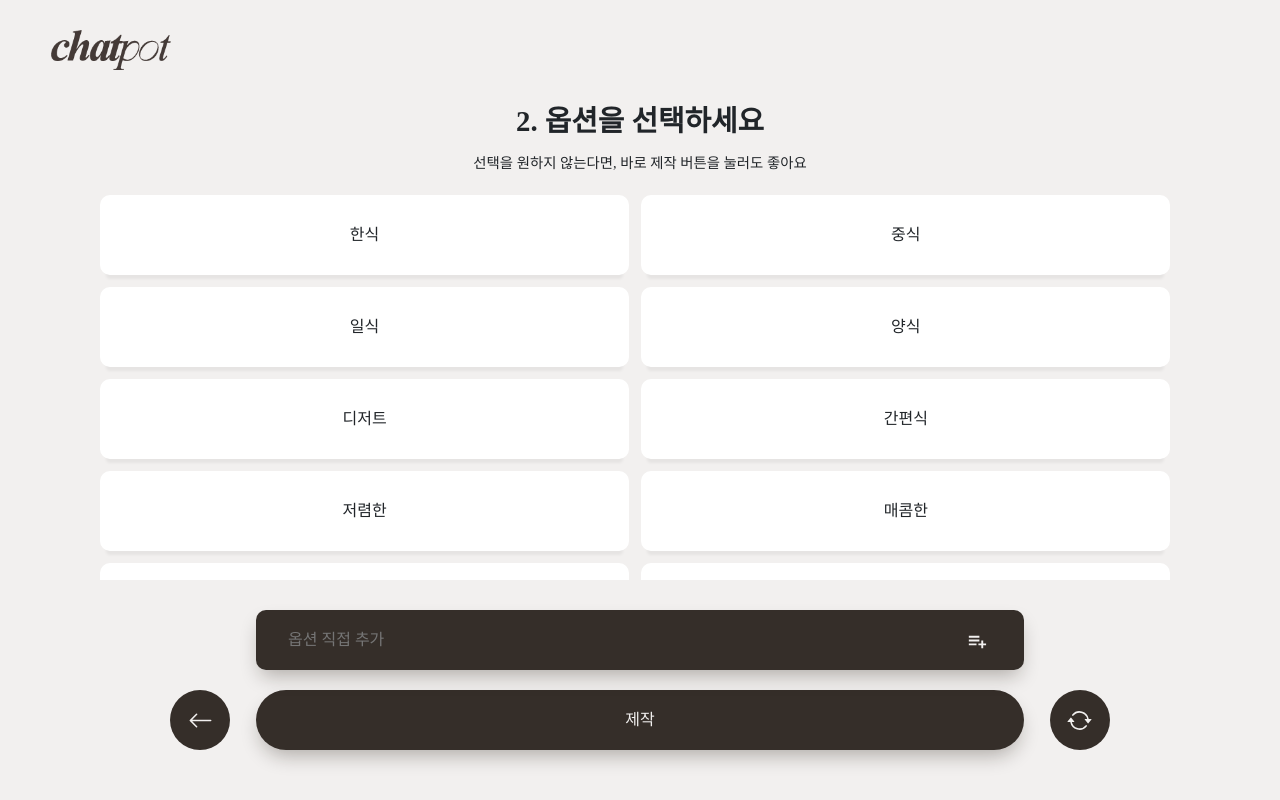
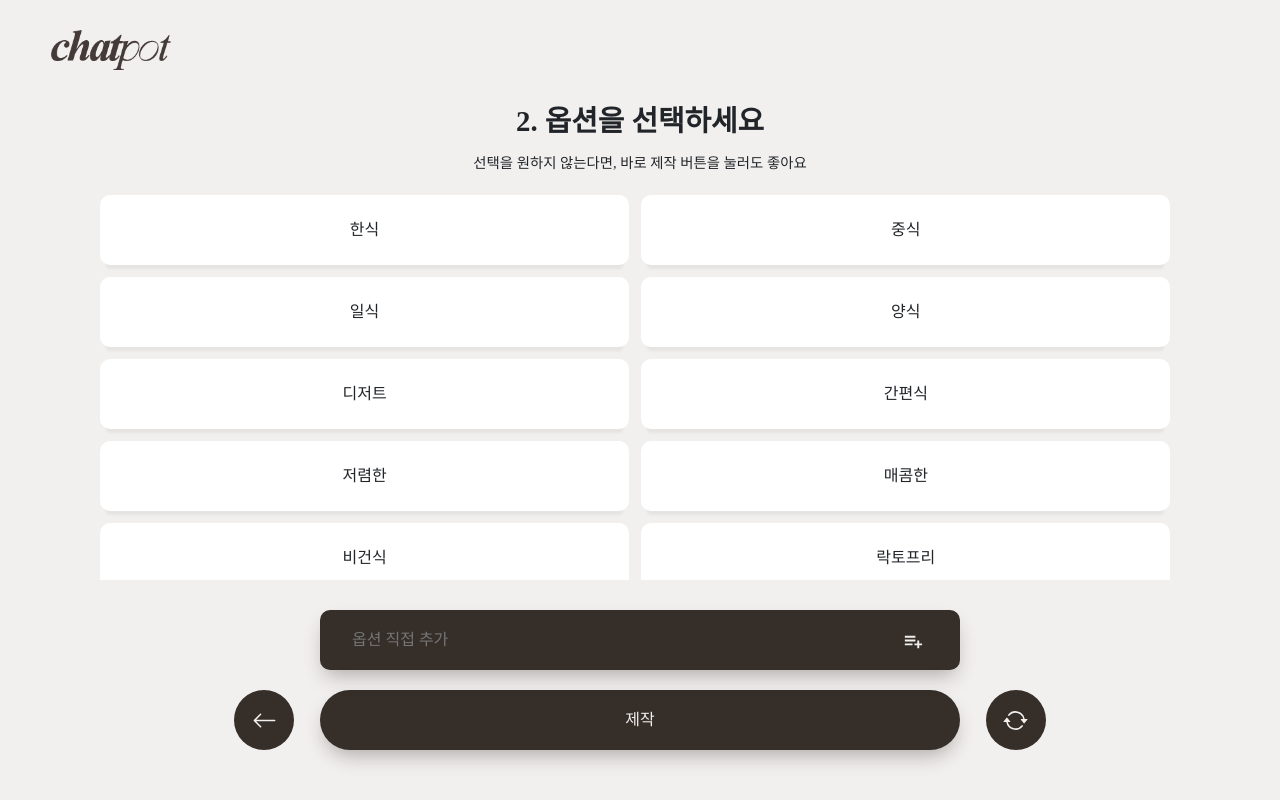
Before and after one commit to hyeond0/ChatPot, a React (Create React App) app in the folder project/: page /selectOption in a window 1280 px wide. Built offline with nearby package versions, Linux system fonts and the light colour scheme; a web font is replaced by a local one.

Commit message:
20230628

```diff
--- a/project/src/components/OptionPage.js
+++ b/project/src/components/OptionPage.js
@@ -147,7 +147,7 @@ function OptionTest(props) {
         >
           추가
         </button>
-        <SRow style={{ marginBottom: "180px" }}>
+        <SRow>
           {State.option.map(function (item, i) {
             return (
               <>
@@ -252,7 +252,7 @@ function OptionTest(props) {
               </AlertDiv>
               <AlertDiv>
                 <BsFillXCircleFill
-                  onClick={() => setEmptyAlert(false)}
+                  onClick={() => setWrongAlert(false)}
                   style={{ fontSize: "30px", color: "lightgray", cursor: "pointer" }}
                 />
               </AlertDiv>
@@ -364,7 +364,7 @@ const SContainer = styled(Container)`
   width: 100%;
   height: 100%;
   margin: 0px 0px 0px 0px;
-  padding: 0px 30px;
+  padding: 0px 30px 180px 30px;
 
   display: flex;
   flex-direction: column;
@@ -396,7 +396,7 @@ const SCol = styled(Col)`
 const OptionList = styled.div`
   min-width: 100px;
   width: 100%;
-  height: 80px;
+  height: 70px;
   padding: 30px 20px;
   /* margin: 4px 0px; */
   text-align: start;
@@ -456,7 +456,7 @@ const OptionWrite = styled.form`
   right: 0;
 
   @media (min-width: 768px) {
-    width: 60%;
+    width: 50%;
     /* bottom: 160px; */
   }
 `;
@@ -527,7 +527,7 @@ const ButtonNavigate = styled.div`
 `;
 
 const MakeBtn = styled.div`
-  width: 60%;
+  width: 50%;
   height: 60px;
   color: #f2f0ef;
   background-color: #352e29;
@@ -546,16 +546,9 @@ const MakeBtn = styled.div`
     transform: scale(1.05);
   }
 
-  /* ${({ isEmpty }) =>
-    !isEmpty &&
-    `
-  cursor:default;
-  opacity:0.4;
-
-  &:hover {
-    transform: none;
+  @media (min-width: 768px) {
+    /* width: 60%; */
   }
-`} */
 `;
 
 const Loading = styled.div`
--- a/project/src/components/SelectPage.js
+++ b/project/src/components/SelectPage.js
@@ -52,23 +52,11 @@ function SelectPage() {
           </SCol>
           <SCol md={5}>
             <SelectedContainer>
-              <button
-                // style={{ display: "none" }}
-                onClick={(e) => {
-                  e.preventDefault();
-                }}
-              ></button>
               {State.selected.map(function (item, i) {
                 return (
                   <>
                     <SelectedItem id="selectedList">
                       {item}
-                      <button
-                        // style={{ display: "none" }}
-                        onClick={(e) => {
-                          e.preventDefault();
-                        }}
-                      ></button>
                       <BtnBackground
                         onClick={(e) => {
                           e.stopPropagation();
@@ -82,26 +70,6 @@ function SelectPage() {
                   </>
                 );
               })}{" "}
-              <div>
-                {State.selected.map(function (item, i) {
-                  return (
-                    <>
-                      <SelectedItem id="selectedList">
-                        {item}
-                        <BtnBackground
-                          onClick={(e) => {
-                            e.stopPropagation();
-                            const selectedValue = e.currentTarget.closest("#selectedList").innerText;
-                            dispatch(removeSelected(selectedValue));
-                          }}
-                        >
-                          <StyledBiX />
-                        </BtnBackground>
-                      </SelectedItem>
-                    </>
-                  );
-                })}
-              </div>
               <SelectedWrite
                 onSubmit={handleSubmit((data) => {
                   if (data.ingredients.length) {
@@ -198,6 +166,7 @@ const Title = styled.div`
 
   @media (min-width: 768px) {
     font-size: 180%;
+    margin: 0px 0px 20px 0px;
   }
 `;
 
@@ -326,7 +295,7 @@ const SelectedContainer = styled.div`
 
   @media (min-width: 768px) {
     padding: 20px;
-    gap: 12px;
+    /* gap: 12px; */
   }
 `;
 
@@ -338,7 +307,7 @@ const SelectedItem = styled.div`
 
   display: flex;
   flex-direction: row;
-  /* justify-content: space-between; */
+  justify-content: space-between;
   align-items: center;
 
   gap: 30px;
@@ -346,7 +315,7 @@ const SelectedItem = styled.div`
   border-radius: 10px;
 
   @media (min-width: 768px) {
-    padding: 18px 20px;
+    padding: 20px 20px;
   }
 `;
 
@@ -361,7 +330,7 @@ const SelectedWrite = styled.form`
   justify-content: space-between;
   align-items: center;
 
-  box-shadow: 0px 10px 20px -5px rgba(29, 18, 10, 0.317);
+  box-shadow: 0px 10px 20px -5px rgba(29, 18, 10, 0.417);
   border-radius: 10px;
 `;
 
@@ -370,7 +339,7 @@ const BtnBackground = styled.div`
   height: 25px;
   background-color: #f2f0ef;
 
-  display: flex;
+  display: none;
   justify-content: center;
   align-items: center;
   flex-shrink: 0;
@@ -379,6 +348,10 @@ const BtnBackground = styled.div`
   border: none;
 
   cursor: pointer;
+
+  @media (min-width: 768px) {
+    display: flex;
+  }
 `;
 
 const StyledBiX = styled(BiX)`
```
